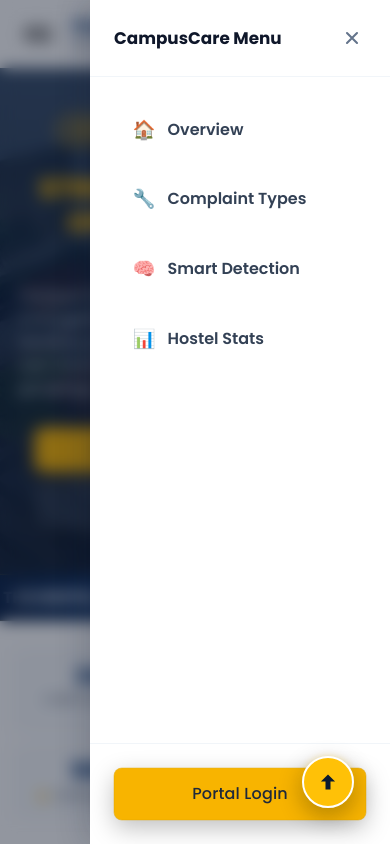
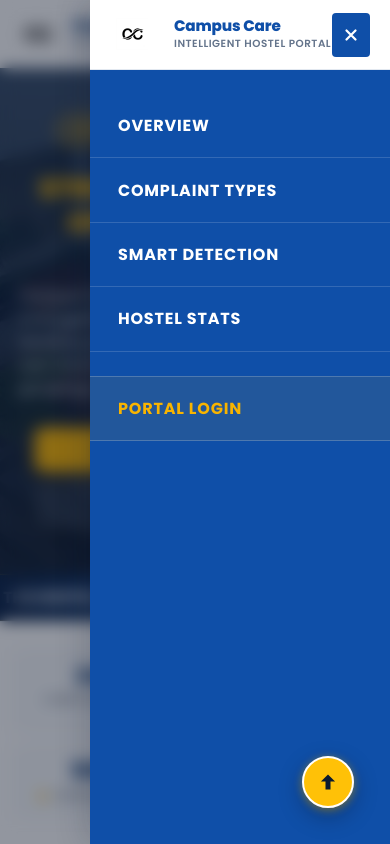
Before and after one commit to abdulkani007/Campus_Care, a React (Vite) app in the folder frontend/: page / in a window 390 px wide. Both pictures are taken after a click on the button 348 px from the left and 42 px from the top of the page. Built offline with nearby package versions, Linux system fonts and the light colour scheme; no server answers.

Commit message:
fix(landing): align mobile drawer styles with target Sri Eshwar blue institutional layout

```diff
--- a/frontend/src/pages/LandingPage.jsx
+++ b/frontend/src/pages/LandingPage.jsx
@@ -298,42 +298,38 @@ const LandingPage = ({ onLoginClick }) => {
         <div className="mobile-drawer-overlay" onClick={() => setIsMobileMenuOpen(false)}>
           <div className="mobile-drawer-menu" onClick={(e) => e.stopPropagation()}>
             <div className="drawer-header">
-              <span className="drawer-title">CampusCare Menu</span>
-              <button className="drawer-close-btn" onClick={() => setIsMobileMenuOpen(false)}>
-                <svg width="20" height="20" fill="none" stroke="currentColor" strokeWidth="2.5" viewBox="0 0 24 24">
+              <div className="header-logo-section">
+                <img src={logo} alt="Campus Care Logo" className="header-logo-img" style={{ height: '32px', marginRight: '0.5rem' }} />
+                <div className="college-brand">
+                  <h1 className="college-title" style={{ fontSize: '0.95rem', fontWeight: 800, color: '#0F4FA8' }}>Campus Care</h1>
+                  <span className="college-subtitle" style={{ fontSize: '0.65rem', color: '#64748b' }}>Intelligent Hostel Portal</span>
+                </div>
+              </div>
+              <button className="drawer-close-btn" onClick={() => setIsMobileMenuOpen(false)} aria-label="Close menu">
+                <svg width="18" height="18" fill="none" stroke="currentColor" strokeWidth="2.5" viewBox="0 0 24 24">
                   <path strokeLinecap="round" strokeLinejoin="round" d="M6 18L18 6M6 6l12 12" />
                 </svg>
               </button>
             </div>
 
+            <div className="drawer-content-blue">
               <nav className="drawer-nav">
                 <button className="drawer-nav-item" onClick={() => { scrollToSection(overviewRef, 'overview'); setIsMobileMenuOpen(false); }}>
-                <span className="item-icon">🏠</span> Overview
+                  OVERVIEW
                 </button>
                 <button className="drawer-nav-item" onClick={() => { scrollToSection(featuresRef, 'features'); setIsMobileMenuOpen(false); }}>
-                <span className="item-icon">🔧</span> Complaint Types
+                  COMPLAINT TYPES
                 </button>
                 <button className="drawer-nav-item" onClick={() => { scrollToSection(duplicateRef, 'duplicate'); setIsMobileMenuOpen(false); }}>
-                <span className="item-icon">🧠</span> Smart Detection
+                  SMART DETECTION
                 </button>
                 <button className="drawer-nav-item" onClick={() => { scrollToSection(statsRef, 'stats'); setIsMobileMenuOpen(false); }}>
-                <span className="item-icon">📊</span> Hostel Stats
+                  HOSTEL STATS
+                </button>
+                <button className="drawer-nav-item login-nav-item" onClick={() => { onLoginClick(); setIsMobileMenuOpen(false); }}>
+                  PORTAL LOGIN
                 </button>
               </nav>
-
-            <div className="drawer-footer">
-              <SpecularButton
-                size="lg"
-                radius={8}
-                tint="#f8b400"
-                tintOpacity={1}
-                textColor="#1e293b"
-                lineColor="#ffffff"
-                baseColor="#e0a300"
-                onClick={() => { onLoginClick(); setIsMobileMenuOpen(false); }}
-              >
-                Portal Login
-              </SpecularButton>
             </div>
           </div>
         </div>
--- a/frontend/src/styles/LandingPage.css
+++ b/frontend/src/styles/LandingPage.css
@@ -1134,80 +1134,91 @@
 }
 
 .drawer-header {
-  padding: 1.5rem;
-  border-bottom: 1px solid #f1f5f9;
+  padding: 0.9rem 1.25rem;
+  border-bottom: 1px solid #e2e8f0;
   display: flex;
   justify-content: space-between;
   align-items: center;
-}
-
-.drawer-title {
-  font-size: 1.05rem;
-  font-weight: 700;
-  color: #0f172a;
+  background-color: #ffffff;
+  height: 70px;
+  box-sizing: border-box;
 }
 
 .drawer-close-btn {
-  background: none;
+  background-color: #0F4FA8; /* Target blue matching the menu button */
+  color: #ffffff !important;
   border: none;
-  color: #64748b;
-  cursor: pointer;
-  padding: 0.25rem;
+  border-radius: 4px;
+  width: 44px;
+  height: 44px;
   display: flex;
   align-items: center;
   justify-content: center;
-  transition: color 0.2s;
+  cursor: pointer;
+  transition: background-color 0.25s ease;
 }
 
 .drawer-close-btn:hover {
-  color: #0f172a;
+  background-color: #0d438f;
+}
+
+.drawer-close-btn svg {
+  color: #ffffff !important;
+  stroke-width: 3px;
+}
+
+.drawer-content-blue {
+  flex: 1;
+  background-color: #0F4FA8; /* Solid target deep blue background */
+  padding: 1.5rem 0;
+  display: flex;
+  flex-direction: column;
 }
 
 .drawer-nav {
-  flex: 1;
-  padding: 1.5rem;
   display: flex;
   flex-direction: column;
-  gap: 0.85rem;
+  padding: 0;
+  margin: 0;
 }
 
 .drawer-nav-item {
-  display: flex;
-  align-items: center;
-  gap: 0.75rem;
   background: none;
-  border: 1px solid transparent;
+  border: none;
+  border-bottom: 1px solid rgba(255, 255, 255, 0.15);
+  color: #ffffff !important;
+  font-size: 0.92rem;
+  font-weight: 700;
+  text-transform: uppercase;
+  letter-spacing: 0.05em;
+  padding: 1.2rem 1.75rem;
+  text-align: left;
+  cursor: pointer;
   width: 100%;
-  padding: 0.85rem 1.1rem;
-  font-size: 0.95rem;
-  font-weight: 600;
-  color: #334155;
-  text-align: left;
-  border-radius: 8px;
-  cursor: pointer;
-  transition: all 0.2s ease;
+  transition: all 0.25s cubic-bezier(0.16, 1, 0.3, 1);
+  display: block;
+  box-sizing: border-box;
+  font-family: inherit;
 }
 
 .drawer-nav-item:hover {
-  background-color: #f1f5f9;
-  color: #0F4FA8;
-  padding-left: 1.35rem; /* Micro-interaction slide right */
+  background-color: rgba(255, 255, 255, 0.08);
+  padding-left: 2.1rem;
+  color: #f8b400 !important; /* Gold hover text */
 }
 
-.drawer-nav-item .item-icon {
-  font-size: 1.15rem;
+.drawer-nav-item.login-nav-item {
+  border-bottom: none;
+  color: #f8b400 !important;
+  background-color: rgba(248, 180, 0, 0.08);
+  margin-top: 1.5rem;
+  border-top: 1px solid rgba(255, 255, 255, 0.2);
+  border-bottom: 1px solid rgba(255, 255, 255, 0.2);
 }
 
-.drawer-footer {
-  padding: 1.5rem;
-  border-top: 1px solid #f1f5f9;
-  display: flex;
-  justify-content: center;
-}
-
-.drawer-footer button {
-  width: 100% !important;
-  justify-content: center !important;
+.drawer-nav-item.login-nav-item:hover {
+  background-color: rgba(248, 180, 0, 0.2);
+  color: #ffffff !important;
 }
 
 /* Responsive updates for top header brand */
```
Lines whose indentation alone changed are shown as unchanged.
